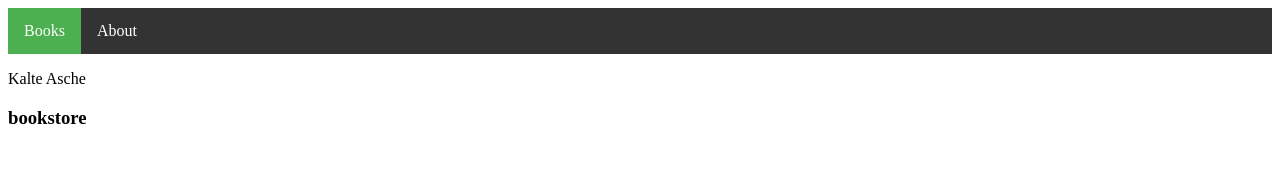
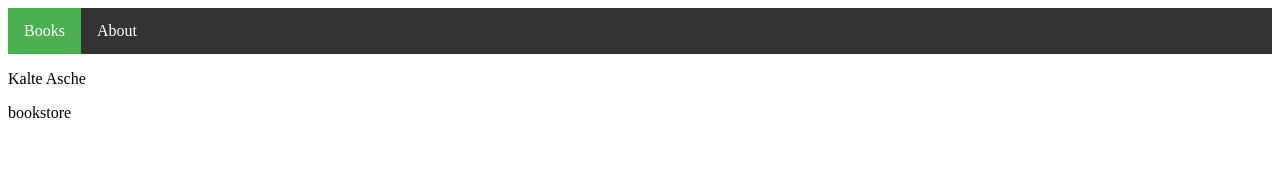
Before and after one commit to niklas-wortmann/workshop-july-2020, an Angular app: page / in a window 1280 px wide. Shown: the top 194 px of the page. Built offline with nearby package versions, Linux system fonts and the light colour scheme.

Commit message:
task 7 solution with ng-content

```diff
--- a/src/app/app.component.html
+++ b/src/app/app.component.html
@@ -1,4 +1,4 @@
 <jan-is-awesome-navigation></jan-is-awesome-navigation>
 <jan-is-awesome-books (bookSelect)="onBookSelected($event)"></jan-is-awesome-books>
 
-<jan-is-awesome-title-box [title]="appTitle"></jan-is-awesome-title-box>
+<jan-is-awesome-title-box>{{appTitle}}</jan-is-awesome-title-box>
--- a/src/app/title-box/title-box.component.html
+++ b/src/app/title-box/title-box.component.html
@@ -1 +1 @@
-<h3>{{title}}</h3>
+<ng-content></ng-content>
--- a/src/app/title-box/title-box.component.ts
+++ b/src/app/title-box/title-box.component.ts
@@ -7,8 +7,6 @@ import { Component, OnInit, Input } from '@angular/core';
 })
 export class TitleBoxComponent implements OnInit {
 
-  @Input() title: string;
-
   constructor() { }
 
   ngOnInit(): void {
```
